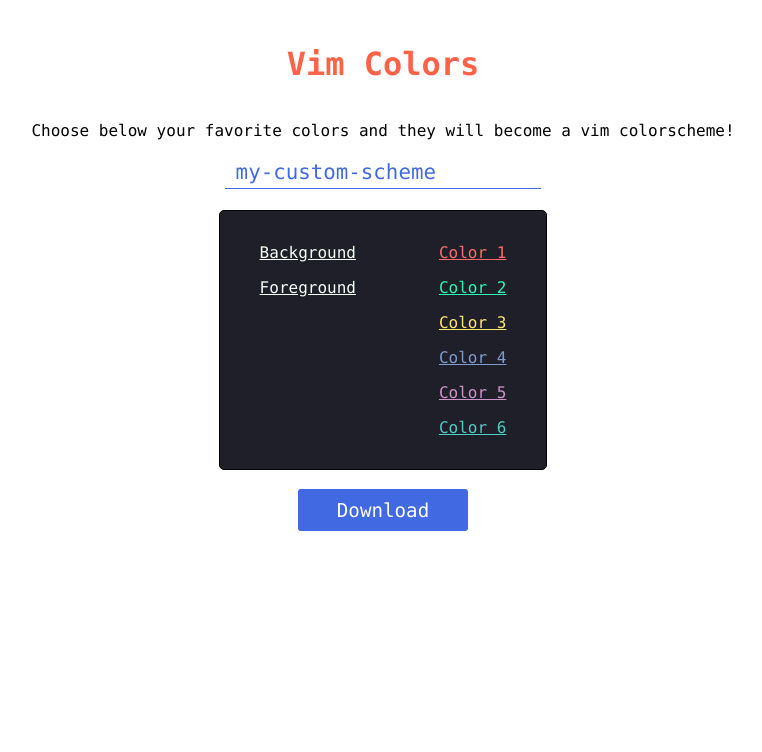
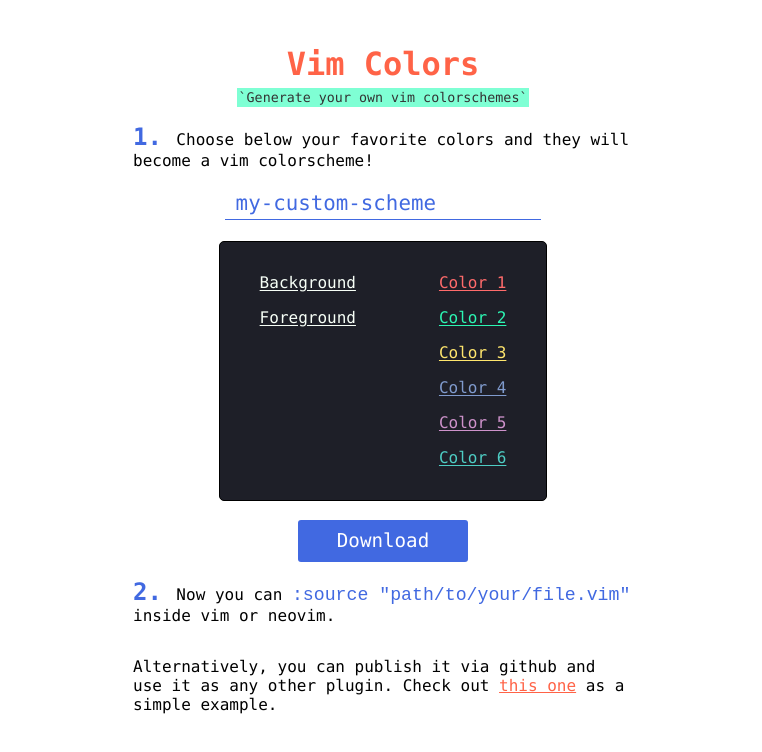
Before and after one commit to pablopunk/vimcolors.org, a Next.js app: page / in a window 1280 px wide. Shown: the top 752 px of the page, without its empty margins (257-1019 px from the left). Built offline with nearby package versions, Linux system fonts and the light colour scheme.

Commit message:
Explain pls

```diff
--- a/components/Layout.js
+++ b/components/Layout.js
@@ -13,7 +13,7 @@
       <main>{ this.props.children }</main>
       <style jsx>{`
         main {
-          max-width: 1000px;
+          max-width: 500px;
           margin: 0 auto;
           padding: 1em;
           font-family: 'SF Mono', Menlo, monospace;
--- a/pages/index.js
+++ b/pages/index.js
@@ -5,11 +5,18 @@
   <Layout>
     <div className='container'>
       <h1>Vim Colors</h1>
+      <small>`Generate your own vim colorschemes`</small>
       <p>
+        <h2>1. </h2>
         Choose below your favorite colors and they
         will become a vim colorscheme!
       </p>
       <Terminal />
+      <p>
+        <h2>2. </h2>
+        Now you can <pre>:source "path/to/your/file.vim"</pre> inside vim or neovim.
+      </p>
+      <p>Alternatively, you can publish it via github and use it as any other plugin. Check out <a href="https://github.com/pablopunk/sick.vim">this one</a> as a simple example.</p>
     </div>
     <style jsx>{`
       .container {
@@ -19,6 +26,24 @@
       }
       h1 {
         color: tomato;
+        margin-bottom: 5px;
+      }
+      h2 {
+        color: royalblue;
+        display: inline;
+      }
+      small {
+        background-color: aquamarine;
+        color: #333;
+        padding: 2px;
+      }
+      pre {
+        display: inline;
+        font-size: 1.4em;
+        color: royalblue;
+      }
+      a {
+        color: tomato;
       }
     `}</style>
   </Layout>
```
